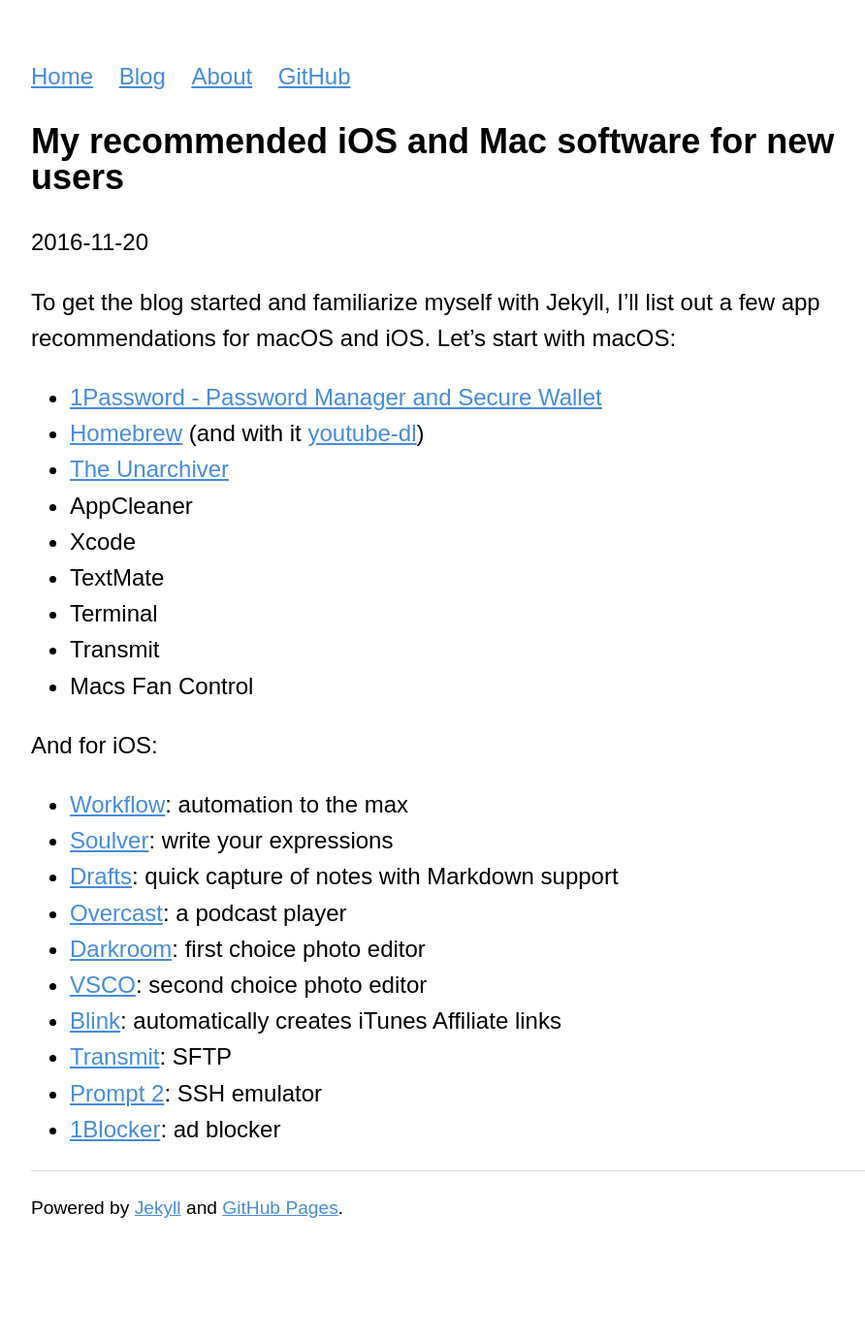
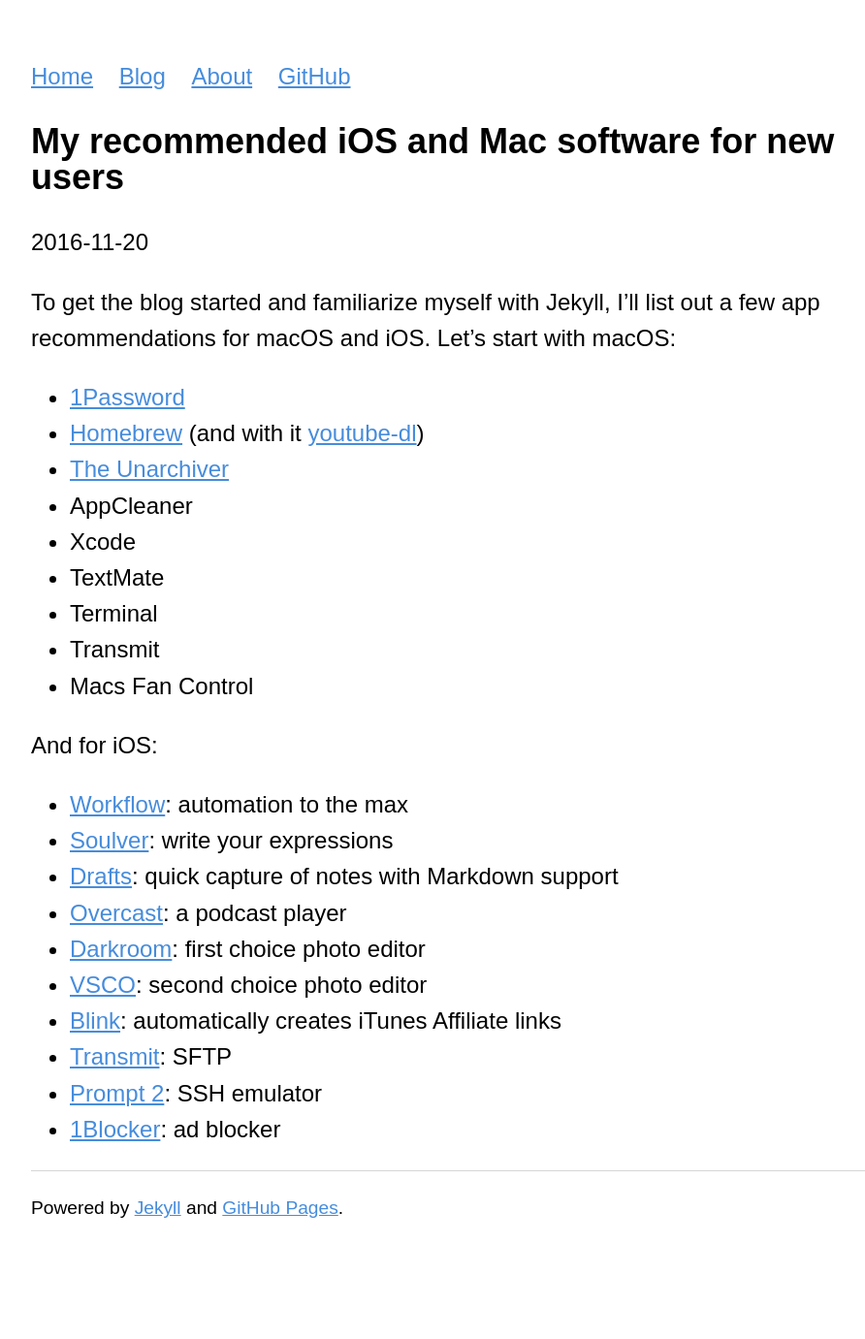
Before and after one commit to georgeperez/titanpointe.org, a Jekyll site: the page built from _posts/2016-11-20-app-recommendations.md, in a window 1280 px wide. Shown: the whole page at 97% size, without its empty margins (160-1052 px from the left). Built offline with Jekyll 4.4.1, drawn with Linux system fonts in a browser that asks for light colours.

Commit message:
Removed some automatically generated metadata

```diff
--- a/_posts/2016-11-20-app-recommendations.md
+++ b/_posts/2016-11-20-app-recommendations.md
@@ -5,7 +5,7 @@
 
 To get the blog started and familiarize myself with Jekyll, I'll list out a few app recommendations for macOS and iOS. Let's start with macOS:
 
-* [1Password - Password Manager and Secure Wallet](https://geo.itunes.apple.com/us/app/1password-password-manager/id443987910?mt=12&uo=4&at=1010lbam)
+* [1Password](https://geo.itunes.apple.com/us/app/1password-password-manager/id443987910?mt=12&uo=4&at=1010lbam)
 * [Homebrew](http://brew.sh/) (and with it [youtube-dl](https://rg3.github.io/youtube-dl/))
 * [The Unarchiver](https://geo.itunes.apple.com/us/app/the-unarchiver/id425424353?mt=12&uo=4&at=1010lbam)
 * AppCleaner
```
